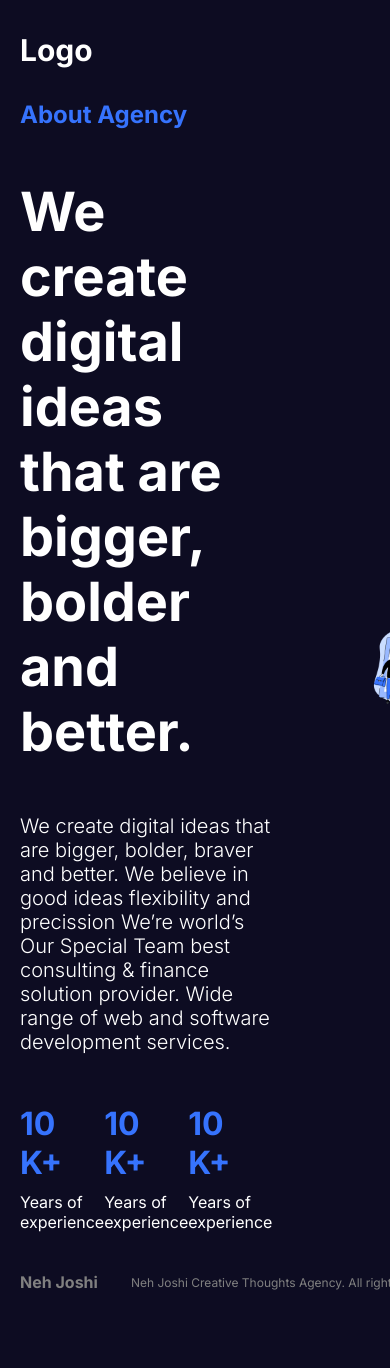
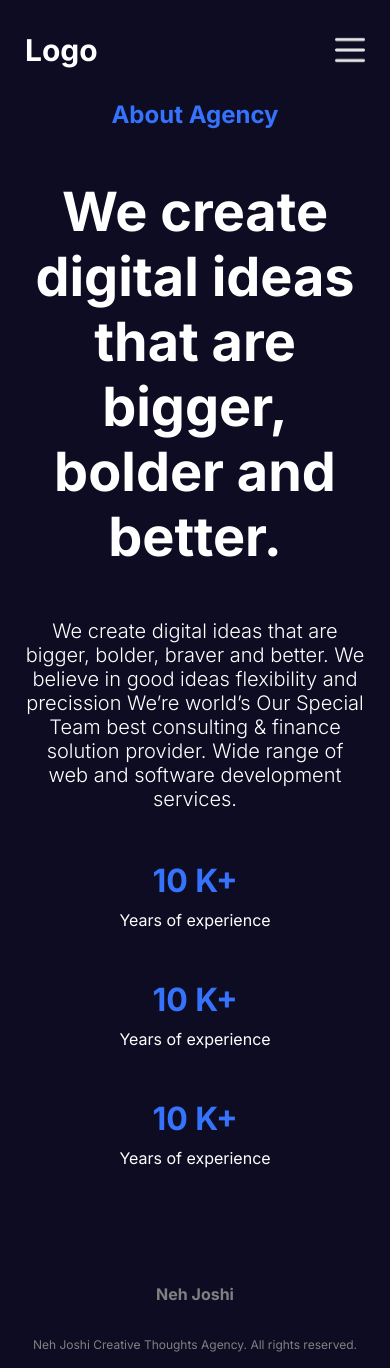
Before and after one commit to nehjoshi/Next-App, a Next.js app: page /about in a window 390 px wide. Before the commit the page ends 1332 px from the top, so only its background shows below. Built offline with nearby package versions, Linux system fonts and the light colour scheme.

Commit message:
Completed design

```diff
--- a/src/app/about/about.module.css
+++ b/src/app/about/about.module.css
@@ -2,39 +2,59 @@
     display: flex;
     gap: 100px;
 }
+
 .textContainer {
     flex: 1;
     display: flex;
     flex-direction: column;
     gap: 50px;
 }
+
 .title {
     font-size: 54px;
 }
+
 .subtitle {
     color: var(--btn);
 }
+
 .desc {
     font-size: 20px;
     font-weight: 300;
 }
+
 .boxes {
     display: flex;
     align-items: center;
     justify-content: space-between;
 }
+
 .box {
     display: flex;
     flex-direction: column;
     gap: 10px;
 }
+
 .box h1 {
     color: var(--btn);
 }
+
 .imgContainer {
     flex: 1;
     position: relative;
 }
+
 .img {
     object-fit: contain;
 }
+
+@media screen and (max-width: 768px) {
+    .container {
+        flex-direction: column;
+        text-align: center;
+    }
+    .boxes {
+        flex-direction: column;
+        gap: 50px;
+    }
+}
--- /dev/null
+++ b/src/app/blog/[slug]/singlePostPage.module.css
@@ -0,0 +1,60 @@
+.container {
+    display: flex;
+    gap: 100px;
+}
+
+.imgContainer {
+    flex: 1;
+    position: relative;
+    height: calc(100vh - 200px);
+}
+
+.img {
+    object-fit: cover;
+}
+
+.textContainer {
+    flex: 2;
+    gap: 50px;
+    flex-direction: column;
+    display: flex;
+}
+
+.title {
+    font-size: 64px;
+}
+
+.details {
+    display: flex;
+    gap: 10px;
+}
+
+.avatar {
+    object-fit: cover;
+    border-radius: 50%;
+}
+
+.detailsText {
+    display: flex;
+    flex-direction: column;
+    gap: 10px
+}
+
+.detailTitle {
+    color: gray;
+    font-weight: bold;
+}
+
+.detailValue {
+    font-weight: 500;
+}
+
+.content {
+    font-size: 20px;
+}
+
+@media screen and (max-width: 768px) {
+    .imgContainer {
+        display: none;
+    }
+}
--- a/src/app/contact/contact.module.css
+++ b/src/app/contact/contact.module.css
@@ -36,3 +36,8 @@
     border-radius: 5px;
     cursor: pointer;
 }
+@media screen and (max-width: 768px){
+    .container {
+        flex-direction: column;
+    }
+}
--- a/src/app/globals.css
+++ b/src/app/globals.css
@@ -64,3 +64,8 @@ a {
     width: 475px;
   }
 }
+@media screen and (max-width: 475px) {
+  .container {
+    width: 380px;
+  }
+}
--- a/src/app/home.module.css
+++ b/src/app/home.module.css
@@ -47,3 +47,20 @@
     flex: 1;
     position: relative;
 }
+@media screen and (max-width: 1024px) {
+    .container {
+        flex-direction: column;
+        text-align: center;
+    }
+    .buttons {
+        justify-content: center;
+    }
+}
+@media screen and (max-width: 768px) {
+    .title {
+        font-size: 64px;
+    }
+    .brands {
+        width: 100%;
+    }
+}
--- a/src/components/footer/footer.module.css
+++ b/src/components/footer/footer.module.css
@@ -11,3 +11,10 @@
 .text {
     font-size: 12px;
 }
+@media screen and (max-width: 768px) {
+    .container {
+        flex-direction: column;
+        align-items: center;
+        justify-content: space-around;
+    }
+}
--- a/src/components/navbar/links/Links.jsx
+++ b/src/components/navbar/links/Links.jsx
@@ -3,6 +3,7 @@ import Link from "next/link";
 import styles from './links.module.css';
 import NavLink from "./navLink/navLink";
 import { useState } from "react";
+import Image from "next/image";
 
 const Links = () => {
     const [open, setOpen] = useState(false);
@@ -41,7 +42,13 @@ const Links = () => {
                     <NavLink item={{ title: "Login", path: "/login" }} />
                 )}
             </div>
-            <button className={styles.menuButton} onClick={() => setOpen(prev => !prev)}>Menu</button>
+            <Image
+                src="/menu.png"
+                width={30}
+                height={30}
+                onClick={() => setOpen(prev => !prev)}
+                className={styles.menuButton}
+            />
             {open && (
                 <div className={styles.mobileLinks}>
                     {links.map(link => (
```
Also changed, not shown: src/app/blog/[slug]/page.jsx (+24 -3 lines).
